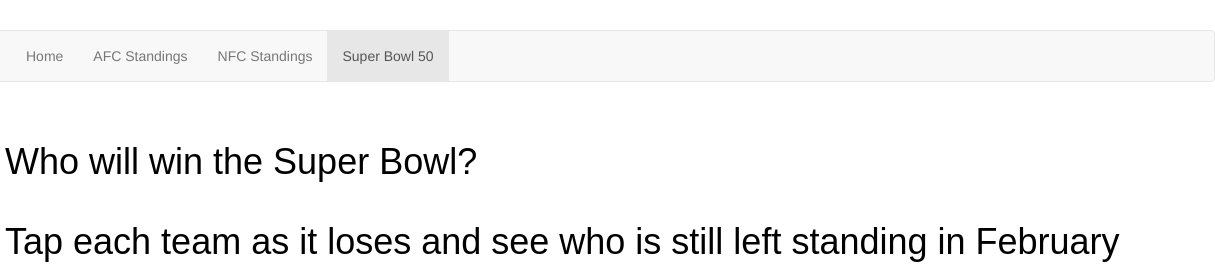
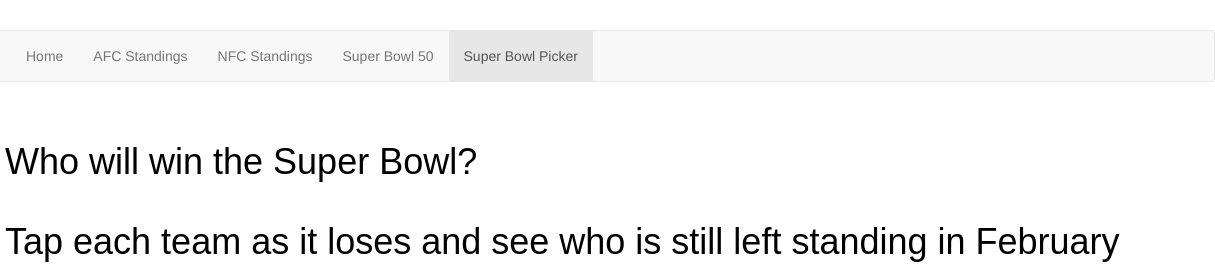
Before and after one commit to rb10/rb10.github.io, a plain HTML site: page SBPicker.html in a window 1280 px wide. Shown: the top 264 px of the page, 65-1280 px from the left. Drawn offline with nearby package versions, Linux system fonts and the light colour scheme.

Commit message:
Updated link

```diff
--- a/SBPicker.html
+++ b/SBPicker.html
@@ -33,7 +33,8 @@
         <li><a href="index.html">Home</a></li>
         <li><a href="AFCstandings.html">AFC Standings</a></li>
         <li><a href="NFCstandings.html">NFC Standings</a></li>
-        <li class="active"><a href="SB.html">Super Bowl 50<span class="sr-only">(current)</span></a></li>
+        <li><a href="SB.html">Super Bowl 50</a></li>
+        <li class="active"><a href="SBPicker.html">Super Bowl Picker<span class="sr-only">(current)</span></a></li>
       </ul>
 
 
```
